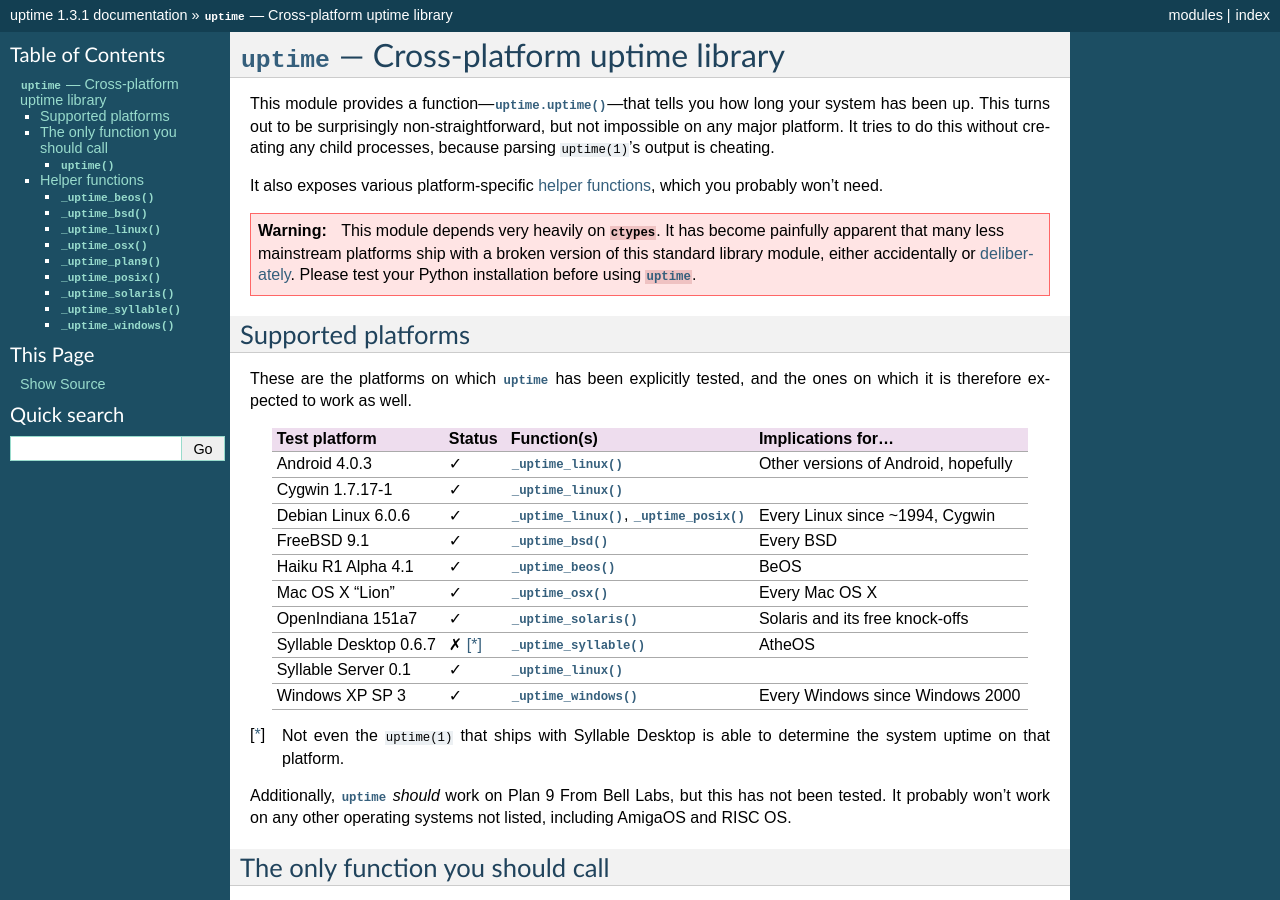
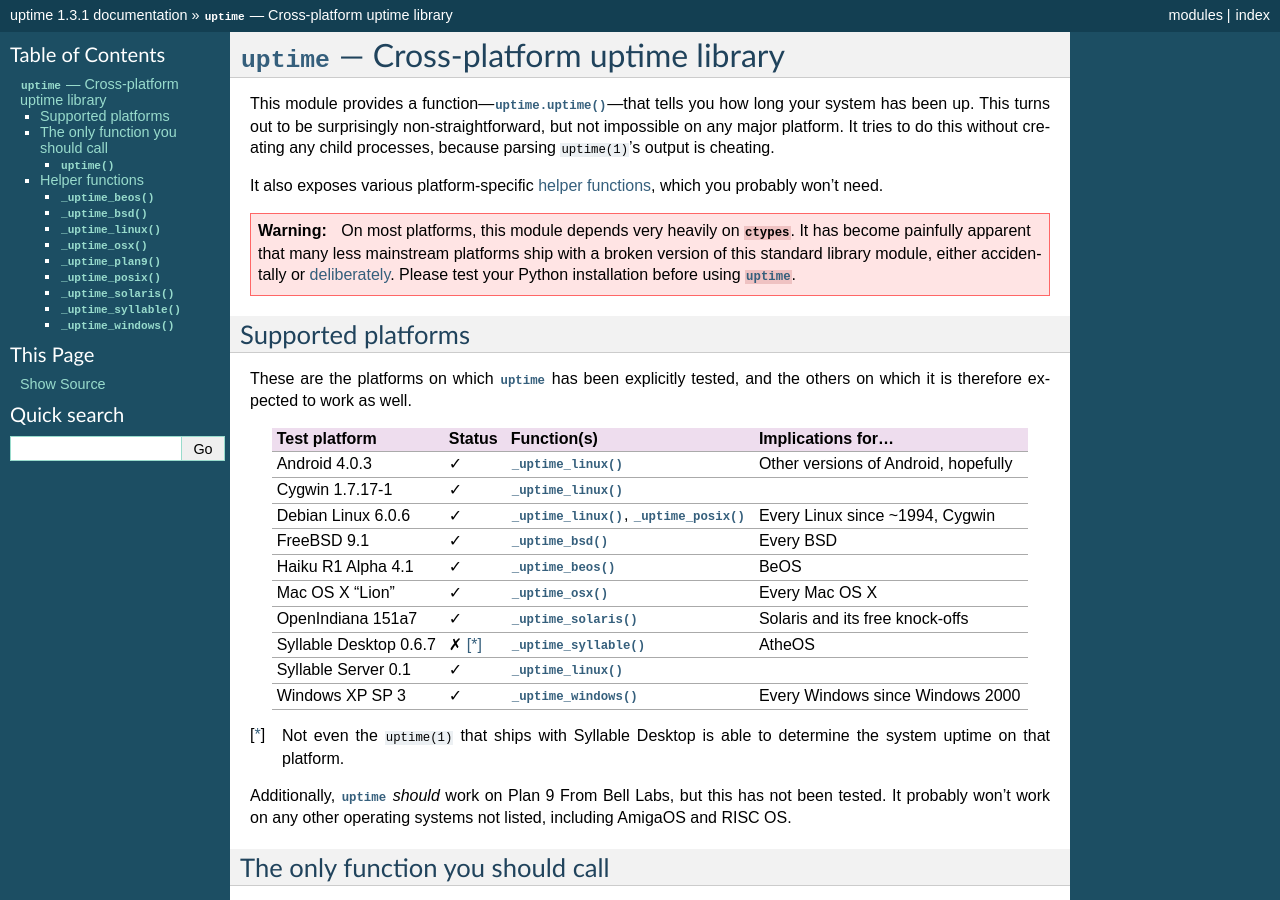
Before and after one commit to Cairnarvon/uptime, a Sphinx documentation site: the page built from doc/index.rst, in a window 1280 px wide and 900 px high. Built offline with Sphinx 7.4.7, drawn with Linux system fonts in a browser that asks for light colours.

Commit message:
Clarification.

```diff
--- a/doc/index.rst
+++ b/doc/index.rst
@@ -12,15 +12,16 @@ your system has been up. This turns out to be surprisingly non-straightforward,
 but not impossible on any major platform. It tries to do this without creating
 any child processes, because parsing ``uptime(1)``'s output is cheating.
 
-It also exposes various platform-specific `helper functions`_, which you probably
-won't need.
+It also exposes various platform-specific `helper functions`_, which you
+probably won't need.
 
 .. warning::
 
-   This module depends very heavily on :mod:`ctypes`. It has become painfully
-   apparent that many less mainstream platforms ship with a broken version of
-   this standard library module, either accidentally or deliberately_. Please
-   test your Python installation before using :mod:`uptime`.
+   On most platforms, this module depends very heavily on :mod:`ctypes`. It
+   has become painfully apparent that many less mainstream platforms ship with
+   a broken version of this standard library module, either accidentally or
+   deliberately_. Please test your Python installation before using
+   :mod:`uptime`.
 
 .. _deliberately: https://developers.google.com/appengine/kb/libraries
 
@@ -29,7 +30,7 @@ Supported platforms
 -------------------
 
 These are the platforms on which :mod:`uptime` has been explicitly tested, and
-the ones on which it is therefore expected to work as well.
+the others on which it is therefore expected to work as well.
 
 +------------------+--------+--------------------------+---------------------+
 | Test platform    | Status | Function(s)              | Implications for... |
```
